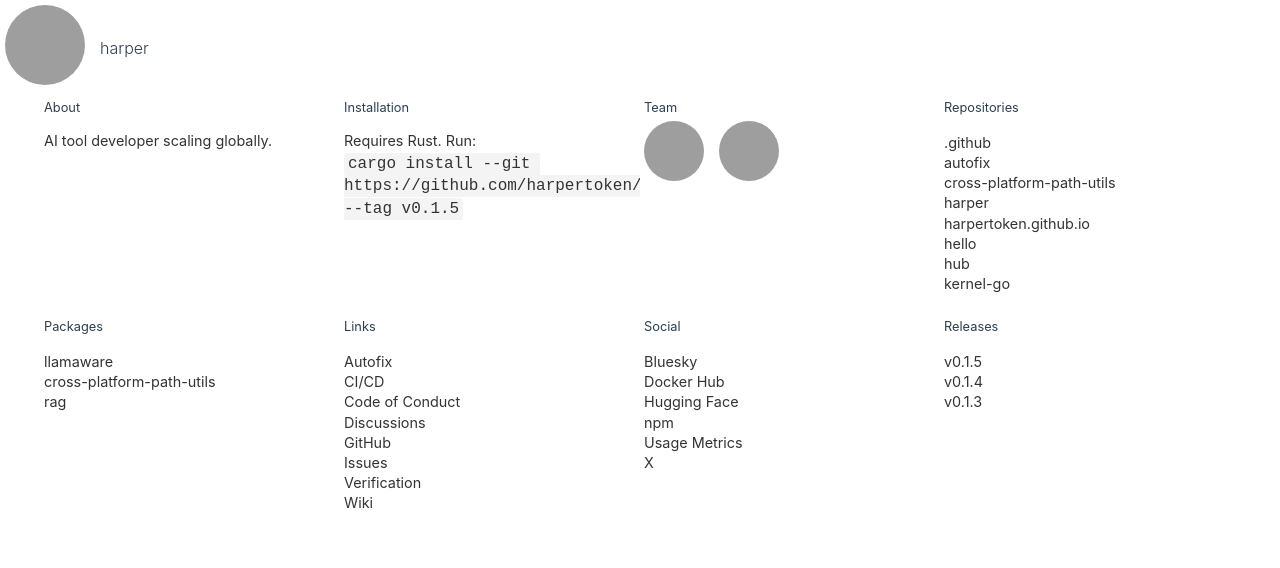
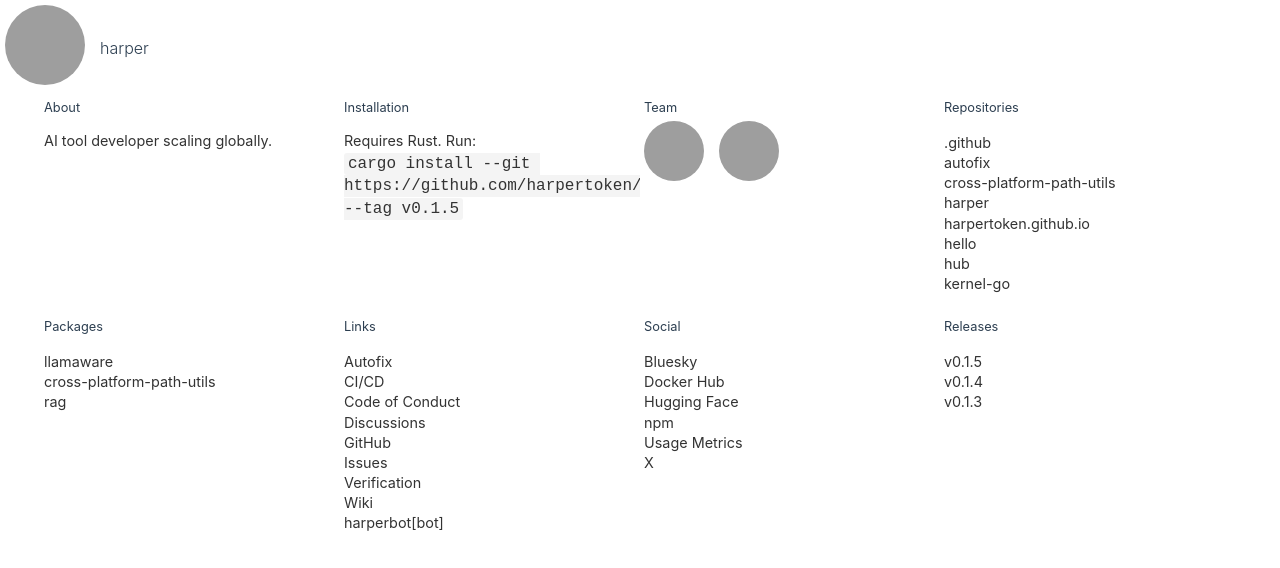
Before and after one commit to harpertoken/harpertoken.github.io, a plain HTML site: page index.html in a window 1280 px wide. Drawn offline with Linux system fonts and the light colour scheme; grey boxes are pictures that could not be loaded.

Commit message:
feat: add harperbot link

```diff
--- a/index.html
+++ b/index.html
@@ -154,6 +154,7 @@
                  <li><a href="https://github.com/harpertoken/harper/issues">Issues</a></li>
                  <li><a href="https://path-harper.vercel.app/verify">Verification</a></li>
                  <li><a href="https://github.com/harpertoken/harper/wiki">Wiki</a></li>
+                 <li><a href="https://github.com/apps/harperbot">harperbot[bot]</a></li>
              </ul>
         </div>
         <!-- Social card -->
```
